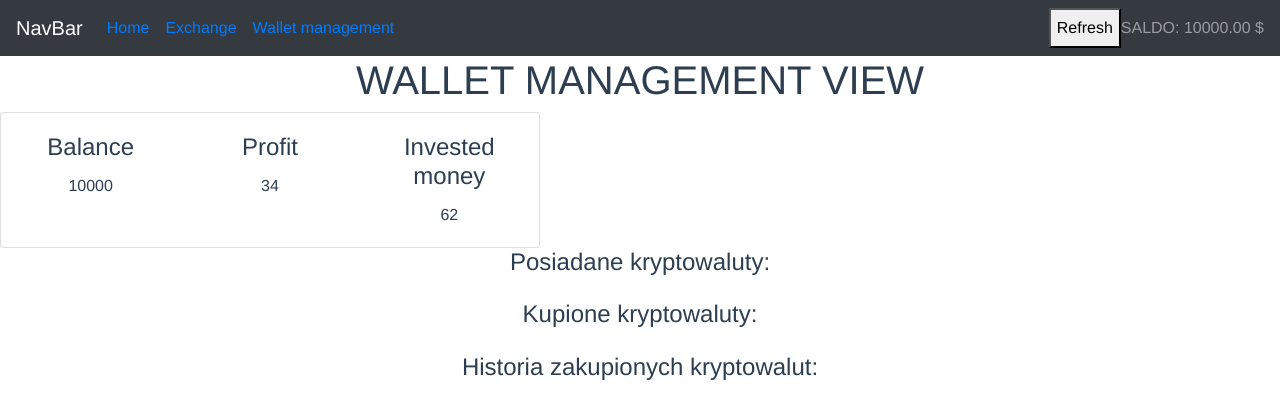
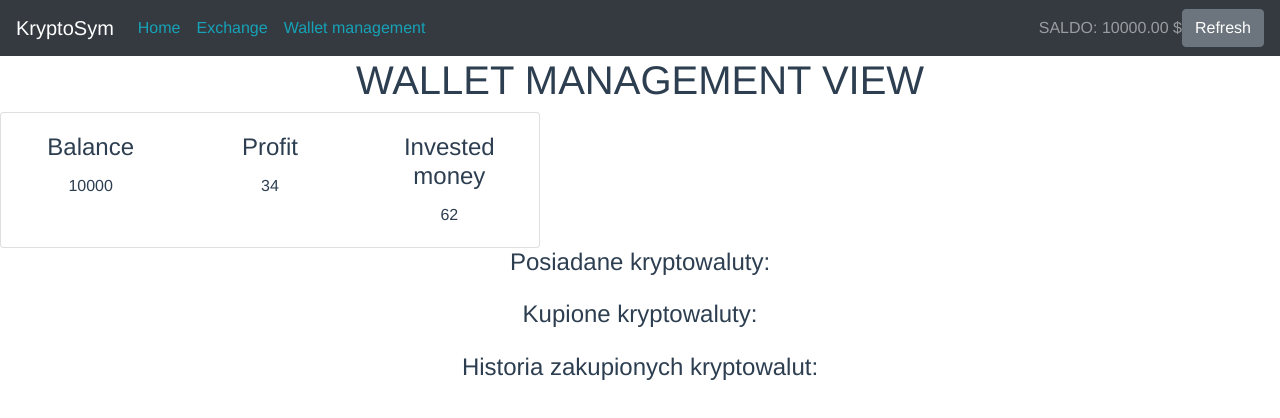
Before and after one commit to krzysiek28/BAI_projekt, a Vue app in the folder cryptocurrency-exchange-simulator/: page /walletManagement in a window 1280 px wide. Shown: the top 418 px of the page. Built offline with nearby package versions, Linux system fonts and the light colour scheme.

Commit message:
Update ManagementPanel.vue

```diff
--- a/cryptocurrency-exchange-simulator/src/components/panel/ManagementPanel.vue
+++ b/cryptocurrency-exchange-simulator/src/components/panel/ManagementPanel.vue
@@ -3,32 +3,31 @@
     <div id="nav">
 
       <b-navbar toggleable="lg" type="dark" variant="dark">
-        <b-navbar-brand href="#">NavBar</b-navbar-brand>
+        <b-navbar-brand href="#">KryptoSym</b-navbar-brand>
 
         <b-navbar-toggle target="nav-collapse"></b-navbar-toggle>
 
         <b-collapse id="nav-collapse" is-nav>
           <b-navbar-nav>
             <b-nav-item>
-              <router-link to="/">Home</router-link>
+              <router-link to="/" class="text-info">Home</router-link>
             </b-nav-item>
             <b-nav-item>
-              <router-link to="/exchange">Exchange</router-link>
+              <router-link to="/exchange" class="text-info">Exchange</router-link>
             </b-nav-item>
             <b-nav-item>
-              <router-link to="/walletManagement">Wallet management</router-link>
+              <router-link to="/walletManagement" class="text-info">Wallet management</router-link>
             </b-nav-item>
           </b-navbar-nav>
 
           <!-- Right aligned nav items -->
           <b-navbar-nav class="ml-auto">
-            <button v-on:click="refresh()">Refresh</button>
-            <b-nav-text :key="availableBalance">
+            <b-nav-text :key="availableBalance" class="pt-0-mr-4">
               SALDO: {{availableBalance.toFixed(2)}} $
             </b-nav-text>
           </b-navbar-nav>
-
-        </b-collapse>
+          <b-button v-on:click="refresh()" variant="secondary">Refresh</b-button>
+          </b-collapse>
       </b-navbar>
     </div>
   </div>
```
